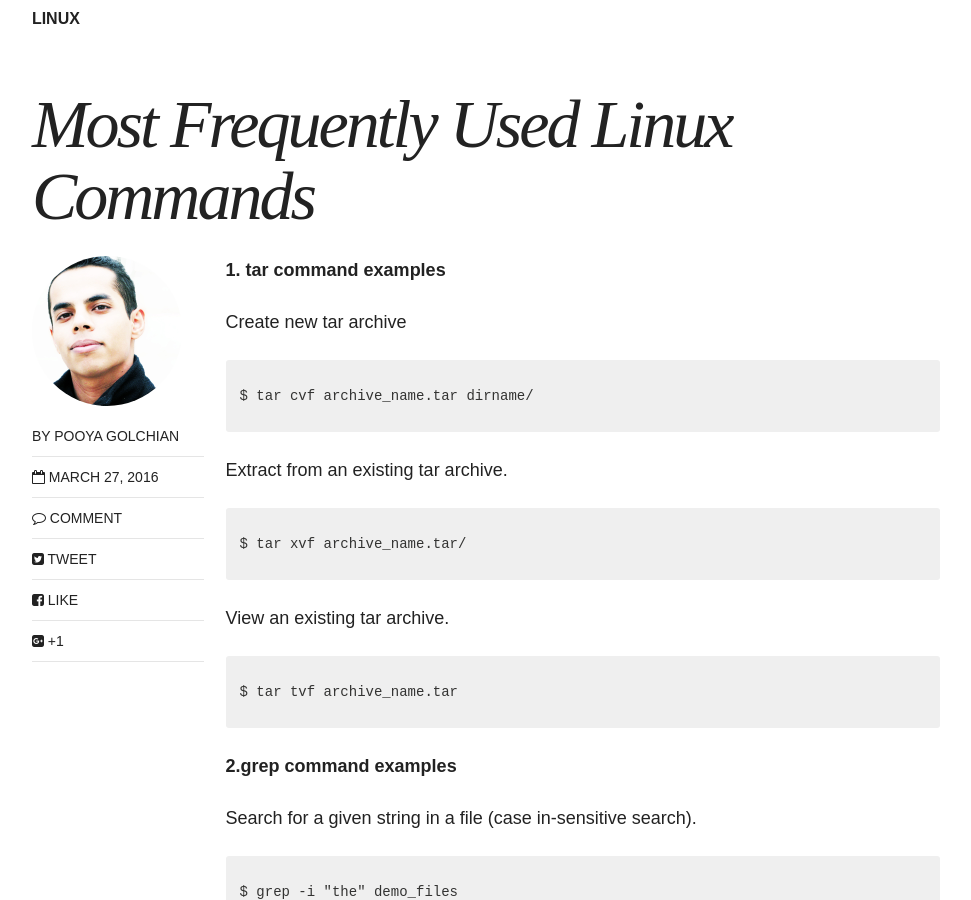
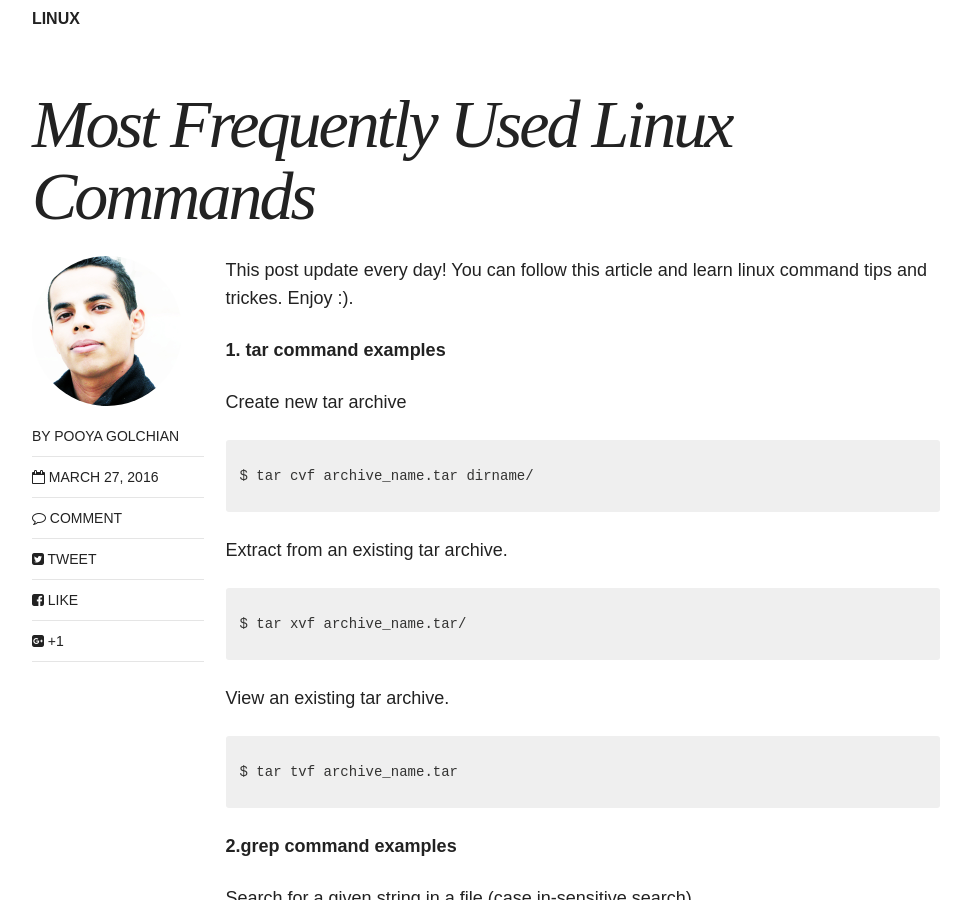
Before and after one commit to pooyagolchian/jekyll-theme, a Jekyll site: the page built from _posts/articles/2016-03-27-most-frequently-used-linux-commands.md, in a window 1280 px wide and 900 px high, scrolled down 339 px. Shown: the whole window, without its empty margins (154-1125 px from the left). Built offline with Jekyll 4.4.1, drawn with Linux system fonts in a browser that asks for light colours; nearby versions of some CDN libraries; comment, search, counter and statistics services are not loaded.

Commit message:
change post

```diff
--- a/_posts/articles/2016-03-27-most-frequently-used-linux-commands.md
+++ b/_posts/articles/2016-03-27-most-frequently-used-linux-commands.md
@@ -12,6 +12,8 @@ image:
   feature:
 date: 2016-03-27T20:04:47+04:30
 ---
+This post update every day! You can follow this article and learn linux command tips and trickes. Enjoy :).
+
 **1. tar command examples**
 
 Create new tar archive
```
